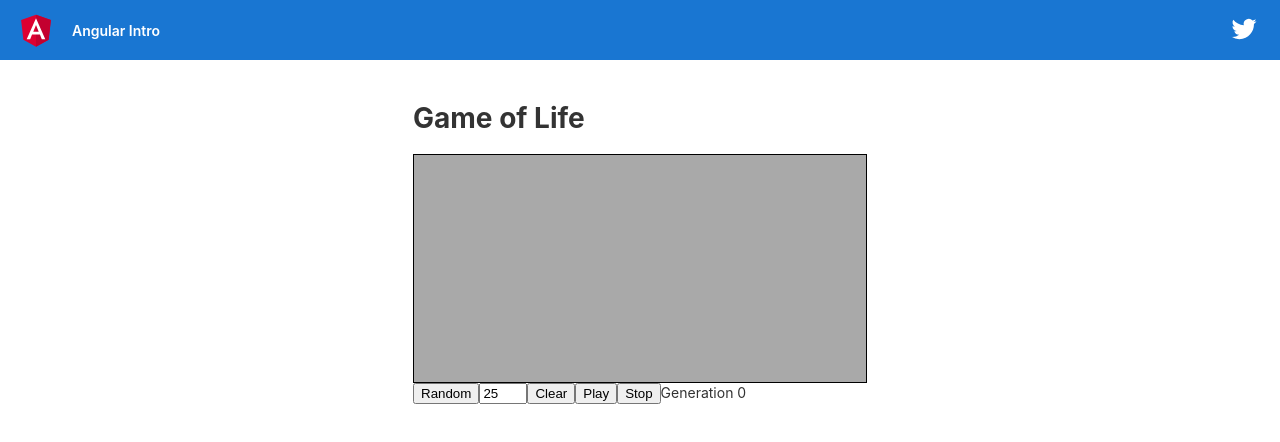
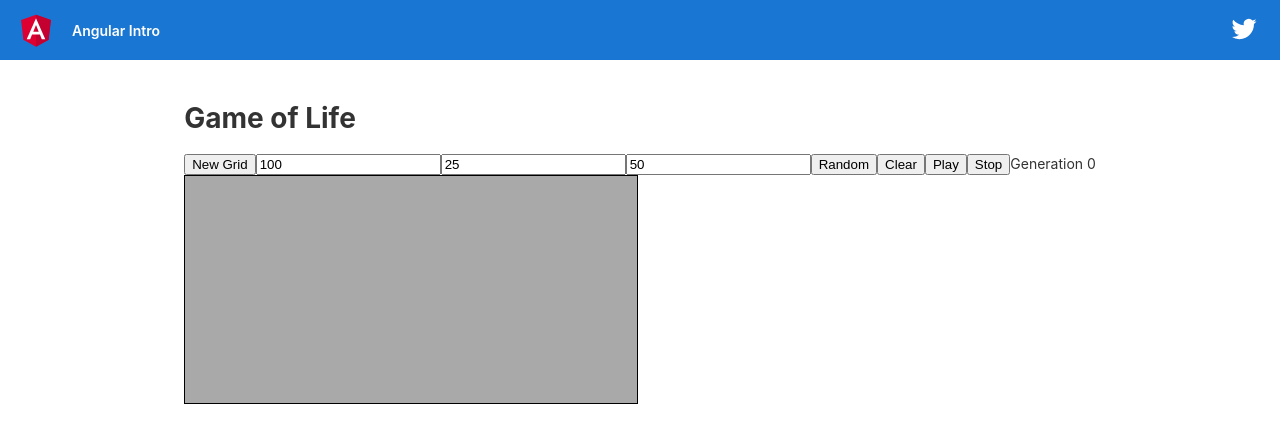
Before and after one commit to CPerezMartin/GameOfLife, an Angular app: page / in a window 1280 px wide. Shown: the top 442 px of the page. Built offline with nearby package versions, Linux system fonts and the light colour scheme.

Commit message:
randomize anf alter grid size added

```diff
--- a/src/app/gol/gol.component.html
+++ b/src/app/gol/gol.component.html
@@ -1,4 +1,16 @@
 <h1>Game of Life</h1>
+
+<div class="controls">
+  <button (click)="renderGrid(rowMax, colMax)">New Grid</button>
+  <input type="number" id="randomInput" min="0" step="1" max="rowMax * colMax" [value]="randomValue" (input)="randomValue = $event.target.value"/>
+  <input type="number" id="rowInput" min="0" step="1" [value]="rowMax" (input)="rowMax = $event.target.value"/>
+  <input type="number" id="colInput" min="0" step="1" [value]="colMax" (input)="colMax = $event.target.value"/>
+  <button (click)="randomCells(randomValue)">Random</button>
+  <button (click)="clearGame()">Clear</button>
+  <button (click)="playGame()">Play</button>
+  <button (click)="stopGame()">Stop</button>
+  <span>Generation {{generation}}</span>
+</div>
 
 <table>
   <tr *ngFor="let row of rows">
@@ -9,11 +21,3 @@
   </td>
   </tr>
 </table>
-
-<div class="controls">
-  <button (click)="randomCells(getElementById(randomInput).value)">Random</button><input type="number" id="randomInput" min="0" step="1" max="5" value="25"/>
-  <button (click)="clearGame()">Clear</button>
-  <button (click)="playGame()">Play</button>
-  <button (click)="stopGame()">Stop</button>
-  <span>Generation {{generation}}</span>
-</div>
--- a/src/app/gol/gol.component.ts
+++ b/src/app/gol/gol.component.ts
@@ -9,6 +9,7 @@ export class GolComponent implements OnInit {
 
   rowMax = 25;
   colMax = 50;
+  randomValue = 100;
   rows = [];
   generation = 0;
   timer;
@@ -35,6 +36,10 @@ export class GolComponent implements OnInit {
     return output;
   }
 
+  renderGrid = (rows: number, cols: number):void  => {
+    this.rows = this.createGrid(rows, cols);
+  }
+
   checkNeighbours = (row: number, col: number): number => {
     let count = 0;
     for (let i = row - 1; i < row + 2; i++){
@@ -50,6 +55,8 @@ export class GolComponent implements OnInit {
   }
 
   randomCells = (times: number) => {
+    console.log('CONSOLE:: GolComponent -> randomCells -> times', times);
+    console.log('CONSOLE:: GolComponent -> randomValue', this.randomValue);
     for (let i = 0; i < times; i++){
       const row = Math.floor(Math.random() * this.rowMax);
       const col = Math.floor(Math.random() * this.colMax);
```
